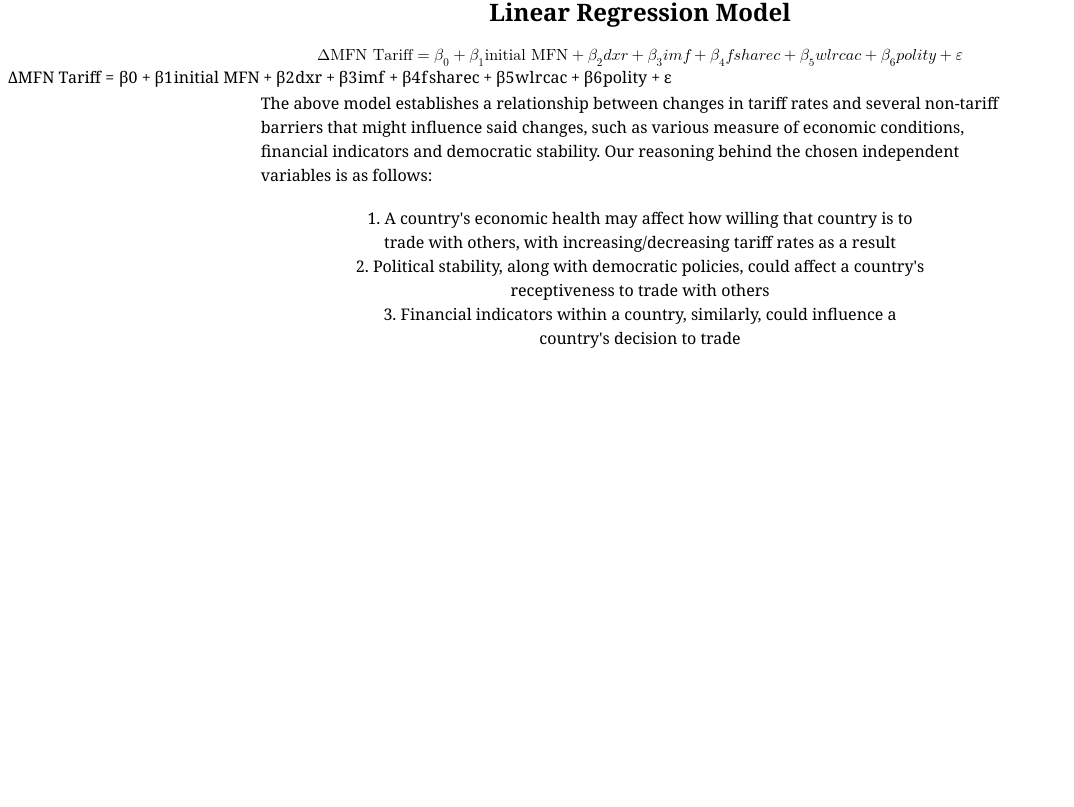
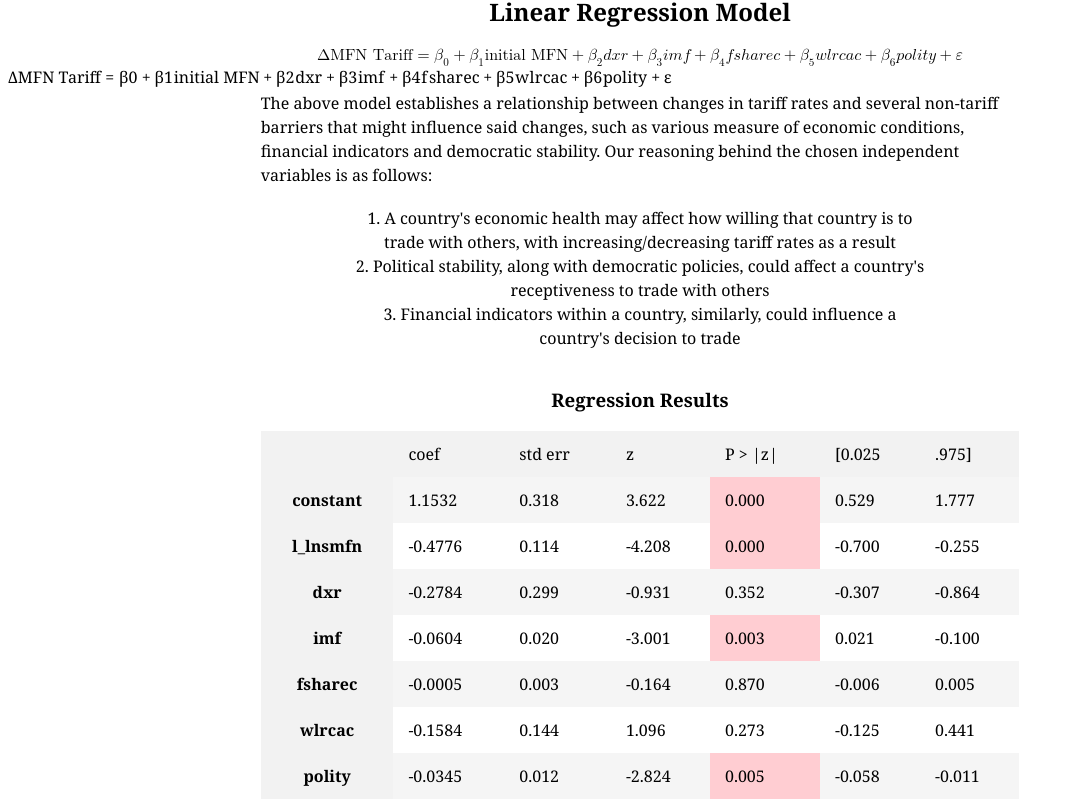
Before and after one commit to jww2145/free-trade-agreements, a SvelteKit app: page / in a window 1280 px wide. Shown: the part 1192-1999 px from the top of the page, without its empty margins (0-1074 px from the left). Before the commit the page ends 1569 px from the top, so only its background shows below. Built offline with nearby package versions, Linux system fonts and the light colour scheme; no server answers.

Commit message:
Added regression table to front end

```diff
--- a/src/components/regression-model.svelte
+++ b/src/components/regression-model.svelte
@@ -1,7 +1,7 @@
 <script>
 	// import Component
 	import Katex from "./Katex.svelte"
-
+	import RegressionResults from "./regression-results.svelte";
 	// math equations
 
 	const model = "\\Delta\\text{MFN Tariff}= \\beta_0 + \\beta_1 \\text{initial MFN} + \\beta_2dxr + \\beta_3 imf + \\beta_4 fsharec + \\beta_5 wlrcac + \\beta_6 polity + \\varepsilon ";
@@ -27,6 +27,7 @@
         3. Financial indicators within a country, similarly, could influence a country's decision to trade
     </p>
 </div>
+<RegressionResults/>
 <style>
     .list{
         padding:1.5%;
--- /dev/null
+++ b/src/components/regression-results.svelte
@@ -0,0 +1,136 @@
+<h3>Regression Results</h3>
+<table id = 'regression-table'>
+    <thead>
+        <td></td>
+        <td>coef</td>
+        <td>std err</td>
+        <td>z</td>
+        <td>P > |z|</td>
+        <td>[0.025</td>
+        <td>.975]</td>
+    </thead>
+    <tr>
+        <td>constant</td>
+        <td>1.1532</td>
+        <td>0.318</td>
+        <td>3.622</td>
+        <td>0.000</td>
+        <td>0.529</td>
+        <td>1.777</td>
+    </tr>
+    <tr>
+        <td>l_lnsmfn</td>
+        <td>-0.4776</td>
+        <td>0.114</td>
+        <td>-4.208</td>
+        <td>0.000</td>
+        <td>-0.700</td>
+        <td>-0.255</td>
+    </tr>
+    <tr>
+        <td>dxr</td>
+        <td>-0.2784</td>
+        <td>0.299</td>
+        <td>-0.931</td>
+        <td>0.352</td>
+        <td>-0.307</td>
+        <td>-0.864</td>
+    </tr>
+    <tr>
+        <td>imf</td>
+        <td>-0.0604</td>
+        <td>0.020</td>
+        <td>-3.001</td>
+        <td>0.003</td>
+        <td>0.021</td>
+        <td>-0.100</td>
+    </tr>
+    <tr>
+        <td>fsharec</td>
+        <td>-0.0005</td>
+        <td>0.003</td>
+        <td>-0.164</td>
+        <td>0.870</td>
+        <td>-0.006</td>
+        <td>0.005</td>
+    </tr>
+    <tr>
+        <td>wlrcac</td>
+        <td>-0.1584</td>
+        <td>0.144</td>
+        <td>1.096</td>
+        <td>0.273</td>
+        <td>-0.125</td>
+        <td>0.441</td>
+    </tr>
+    <tr>
+        <td>polity</td>
+        <td>-0.0345</td>
+        <td>0.012</td>
+        <td>-2.824</td>
+        <td>0.005</td>
+        <td>-0.058</td>
+        <td>-0.011</td>
+    </tr>
+</table>
+
+<script>
+    import { onMount } from "svelte";
+    const alphaValue = 0.05;
+
+    onMount(async () =>{
+        const pValueCells = await document.querySelectorAll('table tr td:nth-child(5)');
+
+    pValueCells.forEach(cell => {
+        const pValue = parseFloat(cell.textContent);
+        if (pValue < alphaValue) {
+            cell.style.backgroundColor = "#ffcdd2";
+        }
+});
+    })
+</script>
+
+
+<style>
+    h3{
+        text-align: center;
+        font-family: Cambria, Cochin, Georgia, Times, 'Times New Roman', serif;
+    }
+
+    table {
+        background-color: #fff;
+        font-family: Cambria, Cochin, Georgia, Times, 'Times New Roman', serif;
+        border-collapse: collapse;
+        width: 60%;
+        margin:auto;
+        padding:2%;
+    }
+
+    thead {
+        background-color: #f2f2f2;
+    }
+
+    td {
+        padding: 12px 15px;
+        text-align: left;
+    }
+
+
+    tr td:first-child{
+        background-color: #f2f2f2;
+        border:none;
+        text-align: center;
+    }
+
+    tr td:first-child{
+        font-weight: bold;
+        background-color: #f2f2f2;
+        border:none;
+        text-align: center;
+    }
+
+    tr:nth-child(even) {
+        background-color: #f5f5f5;
+    }
+
+</style>
```
Also changed, not shown: data-exploration/model_summary.csv, 1 other file (tests, documents, lock files or other folders).
